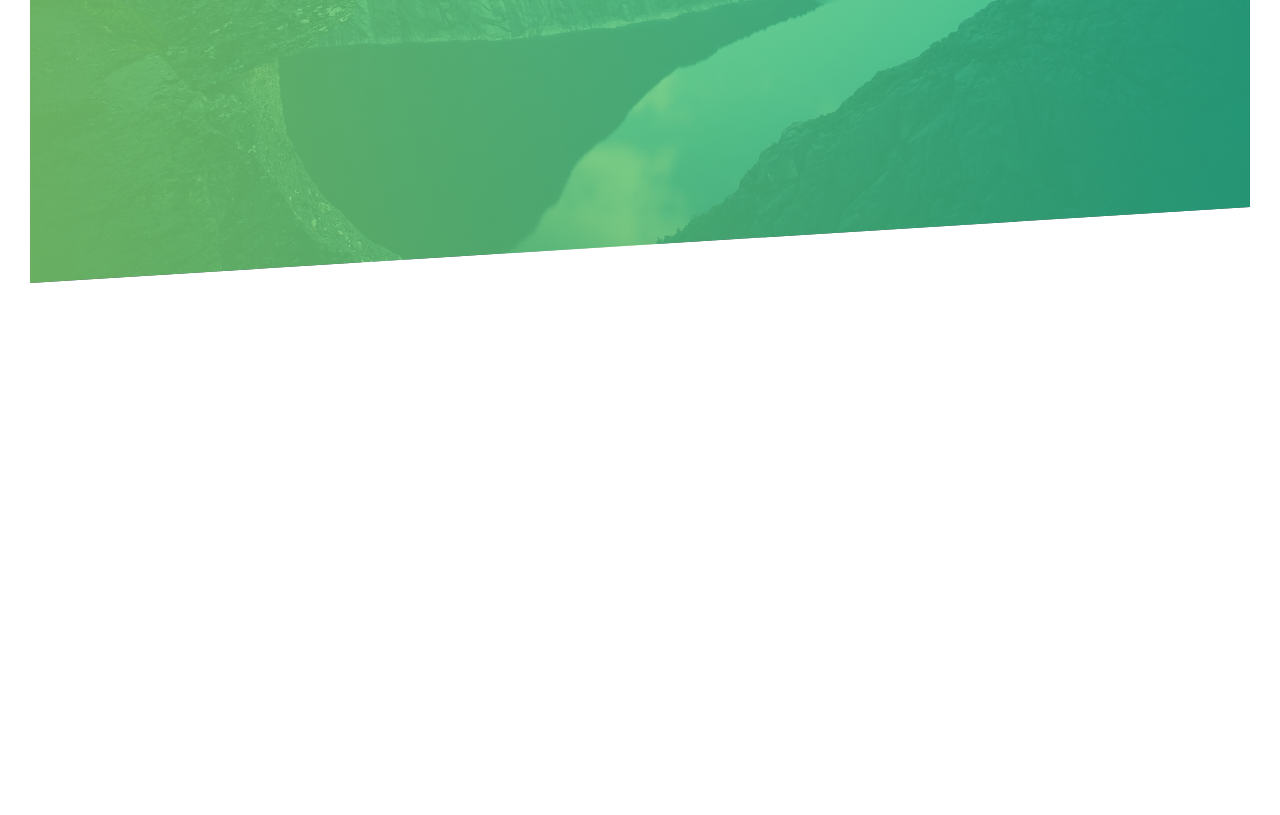
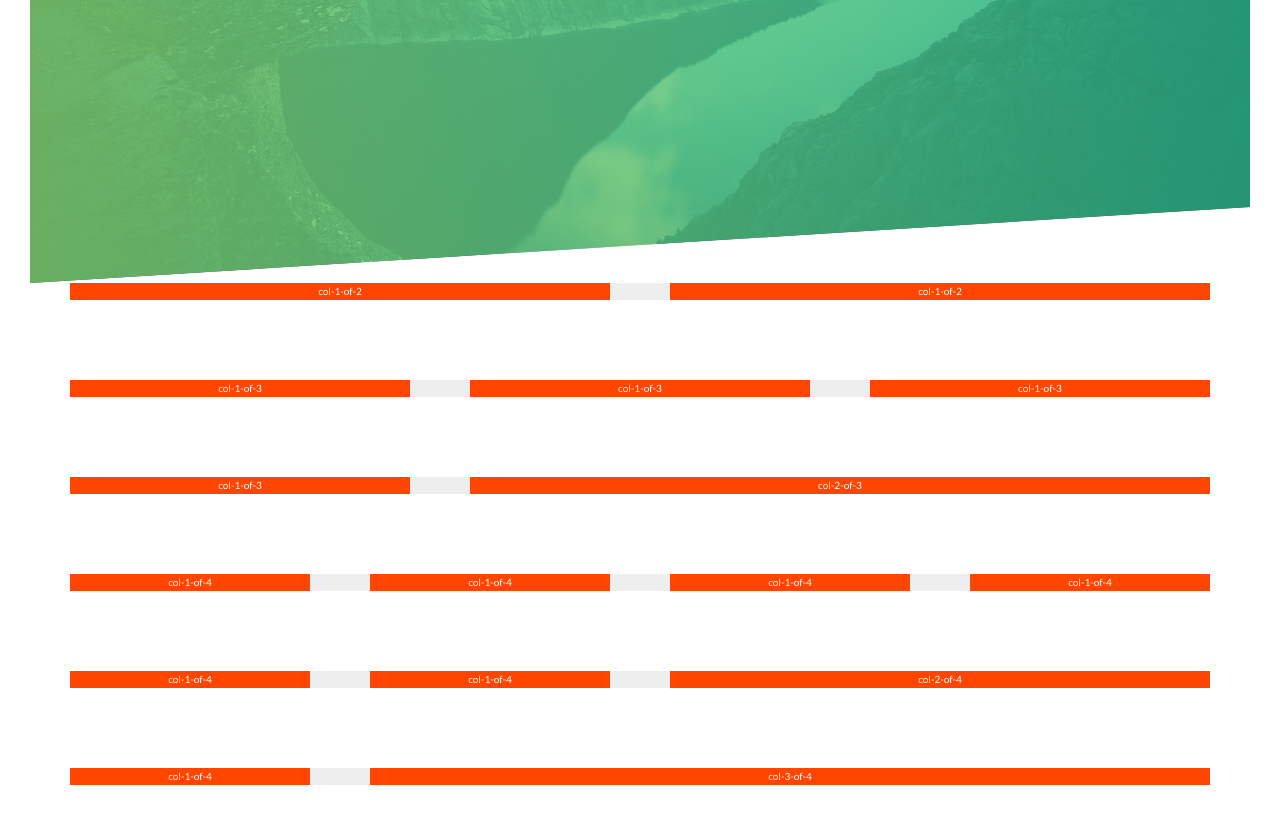
Before and after one commit to elmi-elmi/demo-CSS-Natours, a website: page index.html in a window 1280 px wide. Shown: the part 507-1322 px from the top of the page. Before the commit the page ends 820 px from the top, so only its background shows below. Drawn offline with Linux system fonts and the light colour scheme.

Commit message:
custom grid with float

```diff
--- a/index.html
+++ b/index.html
@@ -25,7 +25,42 @@
             </h1>
             <a href="#" class="btn btn--white btn--animated">Discover our tours</a>
         </div>
+
     </header>
+
+    <div class="grid-test">
+        <div class="row">
+            <div class="col-1-of-2">col-1-of-2</div>
+            <div class="col-1-of-2">col-1-of-2</div>
+        </div>
+        <div class="row">
+            <div class="col-1-of-3">col-1-of-3</div>
+            <div class="col-1-of-3">col-1-of-3</div>
+            <div class="col-1-of-3">col-1-of-3</div>
+        </div>
+
+        <div class="row">
+            <div class="col-1-of-3">col-1-of-3</div>
+            <div class="col-2-of-3">col-2-of-3</div>
+        </div>
+
+        <div class="row">
+            <div class="col-1-of-4">col-1-of-4</div>
+            <div class="col-1-of-4">col-1-of-4</div>
+            <div class="col-1-of-4">col-1-of-4</div>
+            <div class="col-1-of-4">col-1-of-4</div>
+        </div>
+        <div class="row">
+            <div class="col-1-of-4">col-1-of-4</div>
+            <div class="col-1-of-4">col-1-of-4</div>
+            <div class="col-2-of-4">col-2-of-4</div>
+        </div>
+        <div class="row">
+            <div class="col-1-of-4">col-1-of-4</div>
+            <div class="col-3-of-4">col-3-of-4</div>
+        </div>
+
+    </div>
 
     </body>
 </html>
--- a/sass/abstracts/_mixins.scss
+++ b/sass/abstracts/_mixins.scss
@@ -0,0 +1,9 @@
+@mixin clearfix{
+  &::after{
+    content:'';
+    display: table;
+    clear: both;
+  }
+
+
+}
--- a/sass/abstracts/_variables.scss
+++ b/sass/abstracts/_variables.scss
@@ -12,3 +12,9 @@ $color-primary-dark: #28b485;
 $color-gray-dark: #777;
 $color-white: #fff;
 $color-black:#000;
+
+
+// grid
+$grid-width :114rem;
+$gutter-horizontal:6rem;
+$gutter-vertical:8rem;
--- /dev/null
+++ b/sass/layout/_grid.scss
@@ -0,0 +1,48 @@
+.row {
+  background-color: #eee;
+  color:white;
+  max-width: $grid-width;
+  margin: 0 auto;
+  text-align: center;
+  @include clearfix();
+
+  &:not(:last-child){
+
+  margin-bottom: $gutter-vertical;
+  }
+
+
+  [class^="col-"] {
+    background-color: orangered;
+    float: left;
+
+
+    &:not(:last-child) {
+      margin-right: $gutter-horizontal;
+
+    }
+  }
+
+  .col-1-of-2{
+    width:calc((100% - #{$gutter-horizontal})/2);
+
+  }
+
+  .col-1-of-3{
+    width: calc((100% - 2*#{$gutter-horizontal})/3)
+  }
+
+  .col-2-of-3{
+    width:calc(2*(100% - 2*#{$gutter-horizontal})/3 + #{$gutter-horizontal})
+  }
+
+  .col-1-of-4{
+    width: calc((100% - 3*#{$gutter-horizontal})/4);
+  }
+  .col-2-of-4{
+    width: calc(2*(100% - 3*#{$gutter-horizontal})/4 + #{$gutter-horizontal});
+  }
+  .col-3-of-4{
+    width: calc(3*(100% - 3*#{$gutter-horizontal})/4 + 2*#{$gutter-horizontal});
+  }
+}
--- a/sass/main.scss
+++ b/sass/main.scss
@@ -8,7 +8,7 @@
 @import "base/utilities";
 
 @import "layout/header";
-
+@import "layout/grid";
 @import "components/button";
 
 
```
Also changed, not shown: css/style.css, sass/main.css, 3 other files.
